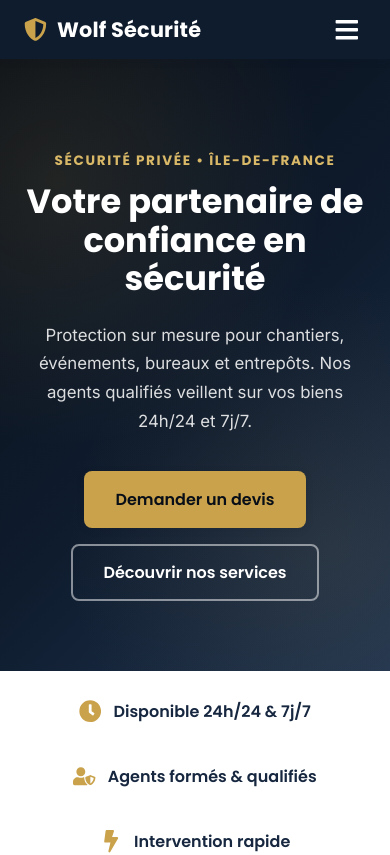
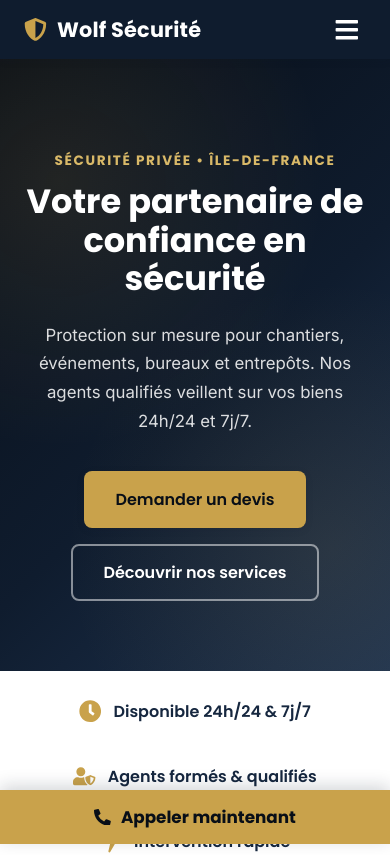
Before and after one commit to imattala/wolf-securite, a React (Create React App) app: page / in a window 390 px wide. Shown: the top 855 px of the page. Built offline with nearby package versions, Linux system fonts and the light colour scheme.

Commit message:
Add sticky mobile call bar and FAQ accordion

```diff
--- a/src/App.js
+++ b/src/App.js
@@ -6,6 +6,7 @@ import About from './About';
 import Services from './Services';
 import Contact from './Contact';
 import Footer from './Footer';
+import StickyCallBar from './StickyCallBar';
 import './Nav.css';
 
 const ScrollToTop = () => {
@@ -85,6 +86,7 @@ const App = () => {
         </main>
 
         <Footer />
+        <StickyCallBar />
       </div>
     </Router>
   );
--- a/src/Contact.css
+++ b/src/Contact.css
@@ -67,6 +67,61 @@
   border: 0;
 }
 
+/* FAQ */
+.faq-section {
+  padding: 20px 0 100px;
+  text-align: center;
+}
+
+.faq-section h2 {
+  margin-bottom: 40px;
+}
+
+.faq-list {
+  text-align: left;
+}
+
+.faq-item {
+  background-color: var(--surface);
+  border: 1px solid var(--border);
+  border-radius: var(--radius-md);
+  margin-bottom: 14px;
+  overflow: hidden;
+}
+
+.faq-question {
+  width: 100%;
+  display: flex;
+  align-items: center;
+  justify-content: space-between;
+  gap: 16px;
+  background: none;
+  border: none;
+  cursor: pointer;
+  text-align: left;
+  padding: 20px 24px;
+  font-family: var(--font-heading);
+  font-weight: 600;
+  font-size: 1.05em;
+  color: var(--navy-900);
+}
+
+.faq-chevron {
+  color: var(--gold-500);
+  flex-shrink: 0;
+  transition: transform 0.25s ease;
+}
+
+.faq-item.open .faq-chevron {
+  transform: rotate(180deg);
+}
+
+.faq-answer {
+  color: var(--text-muted);
+  line-height: 1.6;
+  padding: 0 24px 22px;
+}
+
 @media (max-width: 768px) {
   .contact-section {
     padding: 60px 0 70px;
@@ -75,4 +130,8 @@
   .contact-map iframe {
     height: 280px;
   }
+
+  .faq-section {
+    padding: 10px 0 70px;
+  }
 }
--- a/src/Contact.js
+++ b/src/Contact.js
@@ -1,9 +1,37 @@
-import React from 'react';
+import React, { useState } from 'react';
 import './Contact.css';
-import { FaEnvelope, FaPhoneAlt, FaMapMarkerAlt, FaClock } from 'react-icons/fa';
+import { FaEnvelope, FaPhoneAlt, FaMapMarkerAlt, FaClock, FaChevronDown } from 'react-icons/fa';
+
+const faqs = [
+  {
+    question: 'Quels types de sites protégez-vous ?',
+    answer: "Nous intervenons sur les chantiers, événements, bureaux et entrepôts, ainsi que sur tout site nécessitant une surveillance ou un gardiennage sur mesure.",
+  },
+  {
+    question: 'Intervenez-vous en urgence, en dehors des horaires classiques ?',
+    answer: "Oui, notre équipe est disponible 24h/24 et 7j/7, y compris les week-ends et jours fériés, pour toute intervention urgente.",
+  },
+  {
+    question: 'Vos agents sont-ils qualifiés et certifiés ?',
+    answer: "Tous nos agents sont formés, expérimentés et titulaires des cartes professionnelles requises par la réglementation en vigueur.",
+  },
+  {
+    question: 'Comment obtenir un devis ?',
+    answer: "Contactez-nous par téléphone, email ou via cette page : nous réalisons une évaluation gratuite de vos besoins avant de vous proposer une offre adaptée.",
+  },
+  {
+    question: 'Dans quelles zones intervenez-vous ?',
+    answer: "Nous couvrons l'Île-de-France dans son ensemble. Contactez-nous pour vérifier la disponibilité de nos équipes près de chez vous.",
+  },
+];
 
 const Contact = () => {
   const address = '14 Place Claudel, 78180 Montigny-le-Bretonneux';
+  const [openFaq, setOpenFaq] = useState(null);
+
+  const toggleFaq = (index) => {
+    setOpenFaq((current) => (current === index ? null : index));
+  };
 
   return (
     <div className="contact-page">
@@ -59,6 +87,32 @@ const Contact = () => {
           </div>
         </div>
       </section>
+
+      <section className="faq-section">
+        <div className="container narrow">
+          <span className="section-eyebrow">Questions fréquentes</span>
+          <h2>Vous avez des questions ?</h2>
+
+          <div className="faq-list">
+            {faqs.map((faq, index) => {
+              const isOpen = openFaq === index;
+              return (
+                <div className={isOpen ? "faq-item open" : "faq-item"} key={faq.question}>
+                  <button
+                    className="faq-question"
+                    onClick={() => toggleFaq(index)}
+                    aria-expanded={isOpen}
+                  >
+                    <span>{faq.question}</span>
+                    <FaChevronDown className="faq-chevron" />
+                  </button>
+                  {isOpen && <p className="faq-answer">{faq.answer}</p>}
+                </div>
+              );
+            })}
+          </div>
+        </div>
+      </section>
     </div>
   );
 };
--- /dev/null
+++ b/src/StickyCallBar.css
@@ -0,0 +1,29 @@
+.sticky-call-bar {
+  display: none;
+}
+
+@media (max-width: 768px) {
+  .sticky-call-bar {
+    display: flex;
+    align-items: center;
+    justify-content: center;
+    gap: 10px;
+    position: fixed;
+    left: 0;
+    right: 0;
+    bottom: 0;
+    z-index: 300;
+    background-color: var(--gold-500);
+    color: var(--navy-950);
+    font-family: var(--font-heading);
+    font-weight: 700;
+    font-size: 1.05em;
+    text-decoration: none;
+    padding: 14px 20px;
+    box-shadow: 0 -4px 16px rgba(15, 28, 46, 0.18);
+  }
+
+  .site {
+    padding-bottom: 54px;
+  }
+}
--- /dev/null
+++ b/src/StickyCallBar.js
@@ -0,0 +1,12 @@
+import React from 'react';
+import { FaPhoneAlt } from 'react-icons/fa';
+import './StickyCallBar.css';
+
+const StickyCallBar = () => (
+  <a href="tel:+33784707152" className="sticky-call-bar">
+    <FaPhoneAlt />
+    <span>Appeler maintenant</span>
+  </a>
+);
+
+export default StickyCallBar;
```
